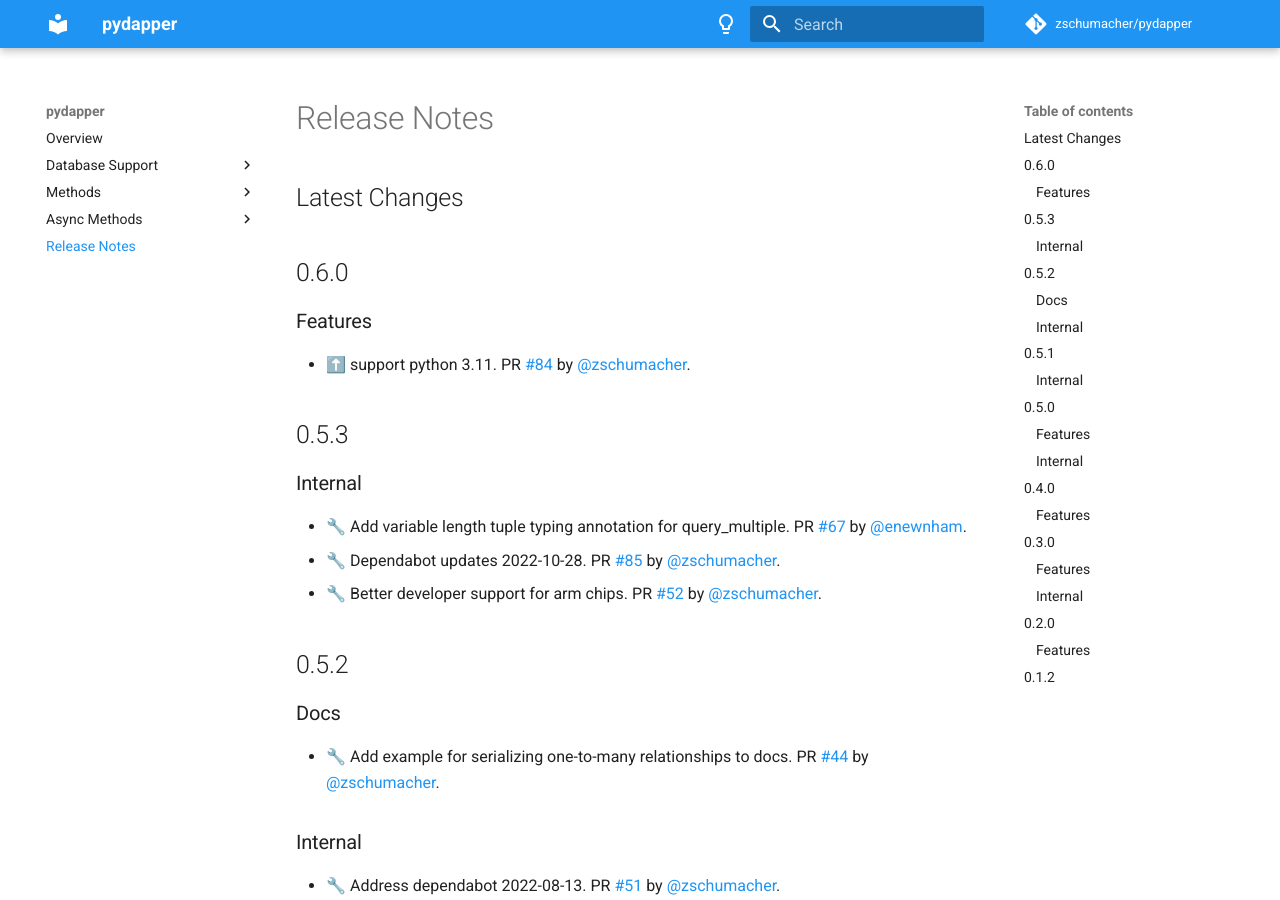
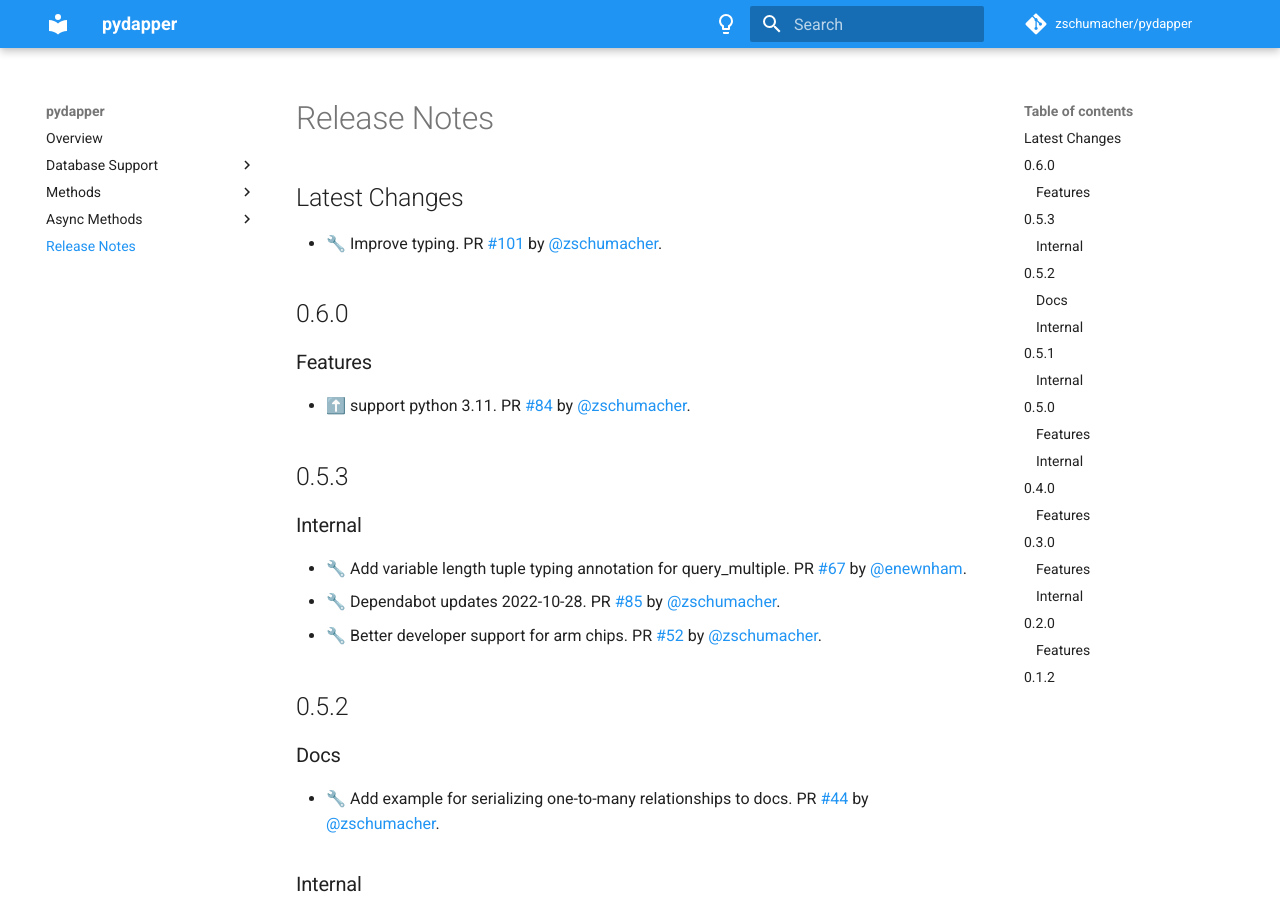
Before and after one commit to zschumacher/pydapper, an MkDocs documentation site: the page built from docs/release_notes.md, in a window 1280 px wide and 900 px high. Built offline with MkDocs 1.6.1 and Material for MkDocs 9.7.7, drawn with Linux system fonts in a browser that asks for light colours; comment, search, counter and statistics services are not loaded.

Commit message:
📝 Update release notes

```diff
--- a/docs/release_notes.md
+++ b/docs/release_notes.md
@@ -1,6 +1,7 @@
 
 ## Latest Changes
 
+* 🔧 Improve typing. PR [#101](https://github.com/zschumacher/pydapper/pull/101) by [@zschumacher](https://github.com/zschumacher).
 
 ## 0.6.0
 ### Features
```
